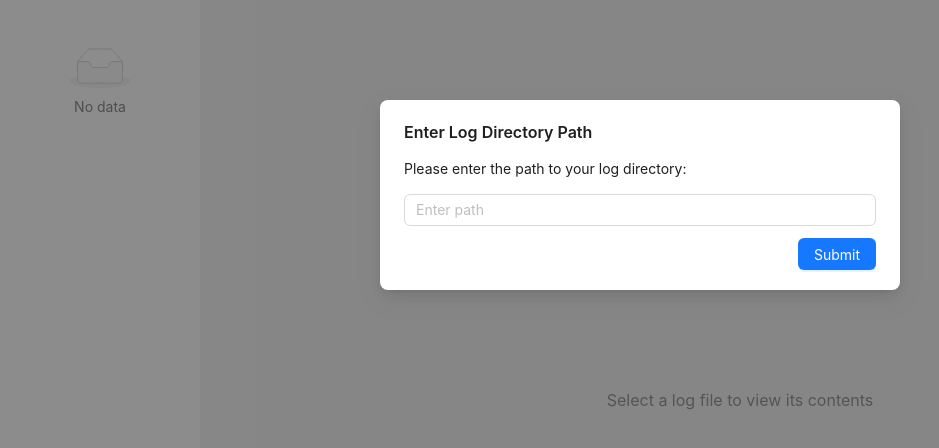
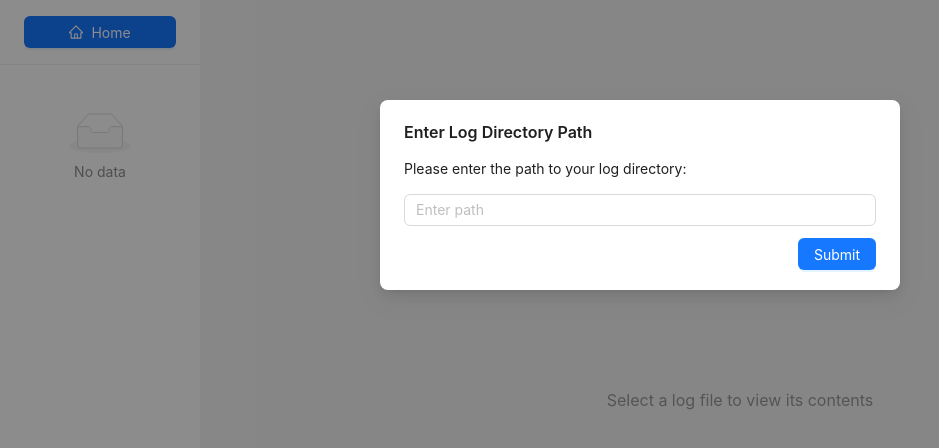
Before and after one commit to binary-husky/beast-logger, a React (Create React App) app in the folder web_display/: page / in a window 1280 px wide. Shown: the top 448 px of the page, without its empty margins (0-939 px from the left). Built offline with nearby package versions, Linux system fonts and the light colour scheme.

Commit message:
add nav home

```diff
--- a/web_display/src/components/LogFileList.tsx
+++ b/web_display/src/components/LogFileList.tsx
@@ -1,19 +1,40 @@
 import React from 'react';
-import { List } from 'antd';
+import { List, Button } from 'antd';
+import { HomeOutlined } from '@ant-design/icons';
 import { LogFile } from '../types';
 
 interface LogFileListProps {
   files: LogFile[];
   selectedFile?: LogFile;
   onFileSelect: (file: LogFile) => void;
+  onGoHome?: () => void;
 }
 
-const LogFileList: React.FC<LogFileListProps> = ({ files, selectedFile, onFileSelect }) => {
+const LogFileList: React.FC<LogFileListProps> = ({ files, selectedFile, onFileSelect, onGoHome }) => {
+  const handleGoHome = () => {
+    if (onGoHome) {
+      onGoHome();
+    } else {
+      window.location.href = '/';
+    }
+  };
+
   return (
-    <List
-      dataSource={files}
-      style={{ height: '100vh', overflowY: 'auto' }}
-      renderItem={(file) => (
+    <div>
+      <div style={{ padding: '16px 24px', borderBottom: '1px solid #f0f0f0' }}>
+        <Button
+          type="primary"
+          icon={<HomeOutlined />}
+          onClick={handleGoHome}
+          style={{ width: '100%' }}
+        >
+          Home
+        </Button>
+      </div>
+      <List
+        dataSource={files}
+        style={{ height: 'calc(100vh - 80px)', overflowY: 'auto' }}
+        renderItem={(file) => (
         <List.Item
           onClick={() => onFileSelect(file)}
           style={{
@@ -34,6 +55,7 @@ const LogFileList: React.FC<LogFileListProps> = ({ files, selectedFile, onFileSe
         </List.Item>
       )}
     />
+    </div>
   );
 };
 
--- a/web_display/src/components/LogViewer.tsx
+++ b/web_display/src/components/LogViewer.tsx
@@ -133,19 +133,12 @@ const LogViewer: React.FC<LogViewerProps> = ({
                 {ascending ? 'Oldest First' : 'Newest First'}
               </Button>
               <div style={{ display: 'flex', justifyContent: 'space-between', alignItems: 'center', marginBottom: '8px' }}>
-                <h3 style={{ margin: 0 }}>Log Details</h3>
                 <div>
                   <Button onClick={() => setFontSize(prev => Math.max(8, prev - 2))} style={{ marginRight: '8px' }}>A-</Button>
                   <Button onClick={() => setFontSize(prev => Math.min(24, prev + 2))}>A+</Button>
                 </div>
               </div>
-              <Pagination
-                current={currentPage}
-                total={totalEntries || entries.length}
-                pageSize={PAGE_SIZE}
-                onChange={handlePageChange}
-                showSizeChanger={false}
-              />
+
             </div>
 
 
@@ -163,15 +156,28 @@ const LogViewer: React.FC<LogViewerProps> = ({
                     margin: '4px 0'
                   }}
                 >
-                  <div style={{ display: 'flex', alignItems: 'center', gap: '8px' }}>
-                    <span style={{ color: entry.color || getLevelColor(entry.level), fontWeight: 'bold' }}>[{entry.level}]</span>
-                    <span style={{ color: entry.color || getLevelColor(entry.level), fontWeight: 'bold' }}>{entry.header || entry.message}</span>
-                    <span>-</span>
-                    <span>{entry.timestamp}</span>
+                  <div style={{ display: 'flex', flexDirection: 'column', gap: '4px' }}>
+                    <div style={{ display: 'flex', alignItems: 'center', gap: '8px' }}>
+                      <span style={{ color: entry.color || getLevelColor(entry.level), fontWeight: 'bold' }}>[{entry.level}]</span>
+                      <span style={{ color: entry.color || getLevelColor(entry.level), fontWeight: 'bold' }}>{entry.header || entry.message}</span>
+                    </div>
+                    <div style={{ display: 'flex', alignItems: 'center' }}>
+                      <span>{entry.timestamp}</span>
+                    </div>
                   </div>
+
                 </List.Item>
               )}
             />
+            <div style={{ display: 'flex', justifyContent: 'center', marginTop: '16px' }}>
+              <Pagination
+                current={currentPage}
+                total={totalEntries || entries.length}
+                pageSize={PAGE_SIZE}
+                onChange={handlePageChange}
+                showSizeChanger={false}
+              />
+            </div>
           </>
         )}
       </div>
```
